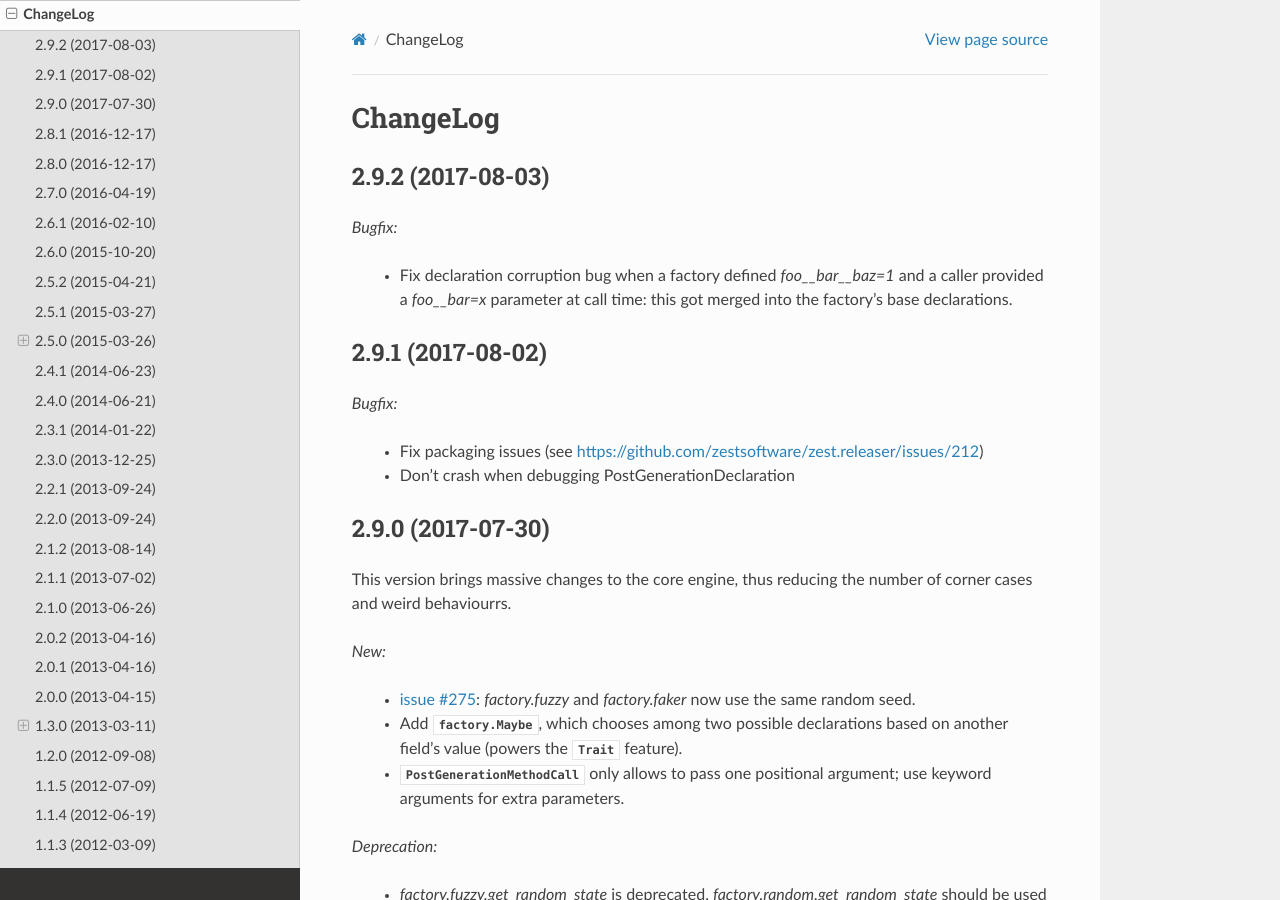
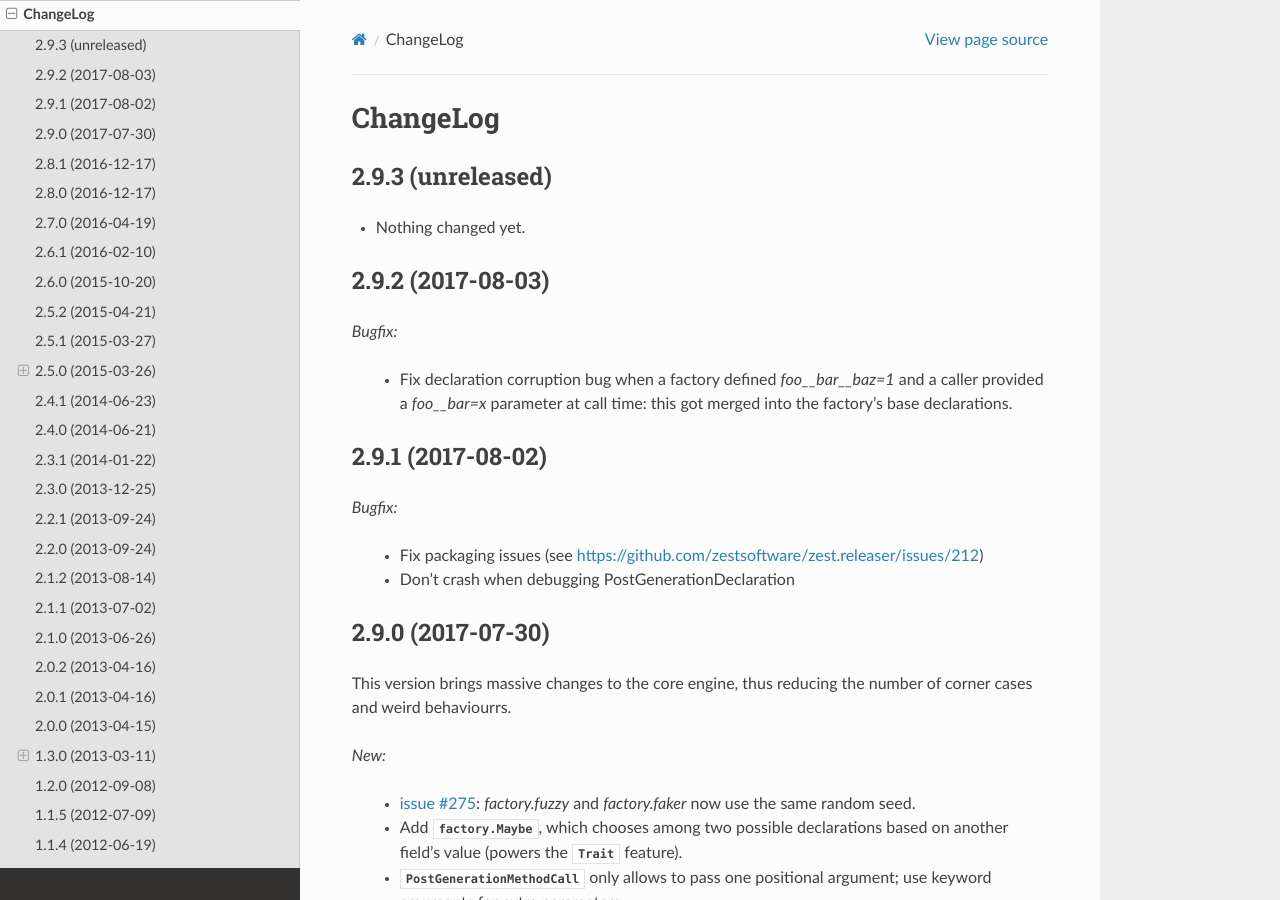
Before and after one commit to FactoryBoy/factory_boy, a Sphinx documentation site: the page built from docs/changelog.rst, in a window 1280 px wide and 900 px high. Built offline with Sphinx 7.4.7 and the Read the Docs theme 2.0.0, drawn with Linux system fonts in a browser that asks for light colours.

Commit message:
Back to development: 2.9.3

```diff
--- a/docs/changelog.rst
+++ b/docs/changelog.rst
@@ -1,5 +1,11 @@
 ChangeLog
 =========
+
+2.9.3 (unreleased)
+------------------
+
+- Nothing changed yet.
+
 
 2.9.2 (2017-08-03)
 ------------------
--- a/factory/__init__.py
+++ b/factory/__init__.py
@@ -74,7 +74,7 @@ from . import mogo
 from . import mongoengine
 
 
-__version__ = '2.9.2'
+__version__ = '2.9.3.dev0'
 __author__ = 'Raphaël Barrois <raphael.barrois+fboy@polytechnique.org>'
 
 
```
